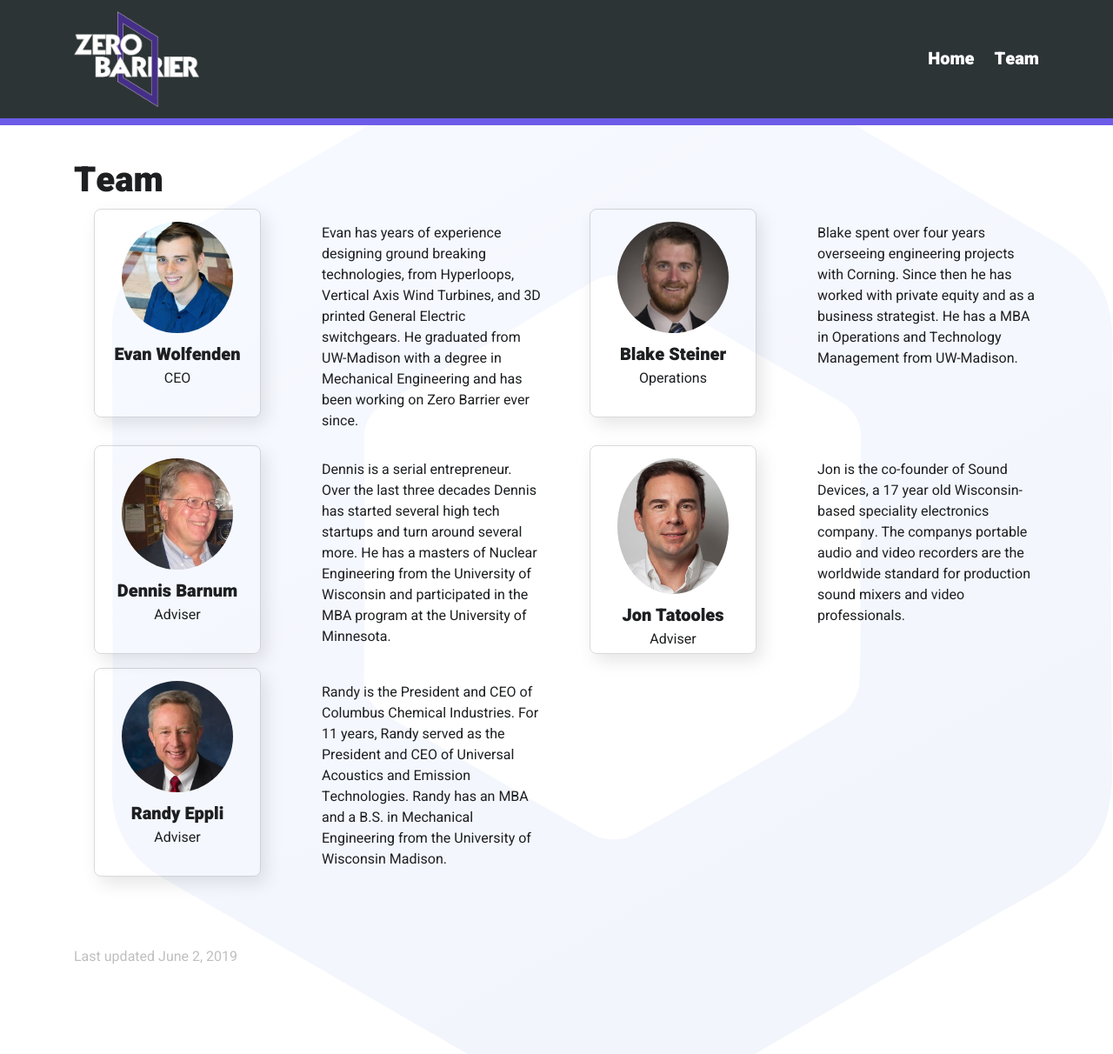
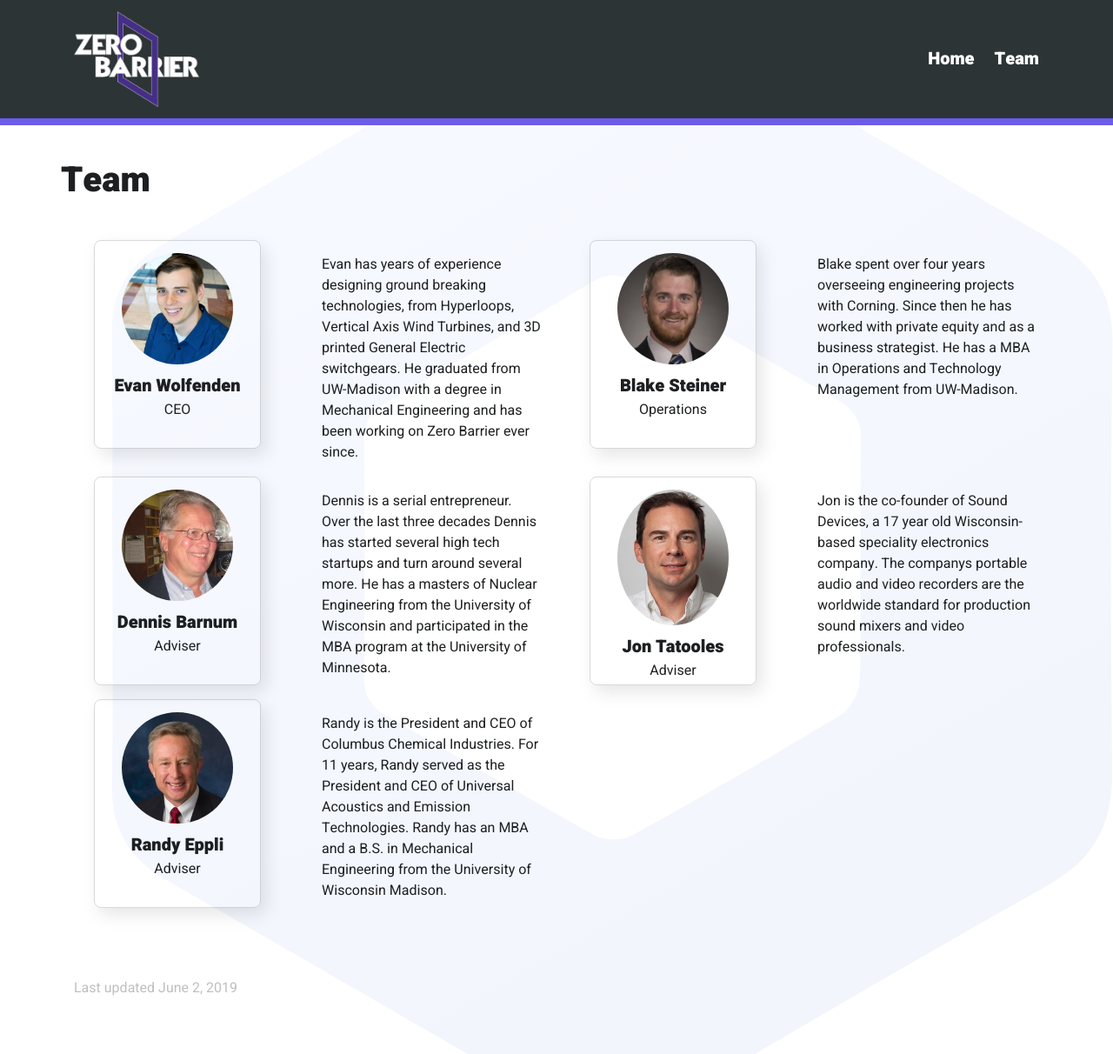
Before and after one commit to georgemblack/mind-to-matter, a Jekyll site: the page built from team.html, in a window 1280 px wide. Shown: the whole page at 87% size. Built offline with Jekyll 4.4.1, drawn with Linux system fonts in a browser that asks for light colours.

Commit message:
Update team.html

```diff
--- a/team.html
+++ b/team.html
@@ -5,7 +5,12 @@ permalink: /team/
 ---
 
 <div class="container">
+<div class="row">
     <h1>Team</h1>
+</div>
+<div class="row">
+    <h3> </h3>
+</div>
 </div>
 
 <div class="container">
```
